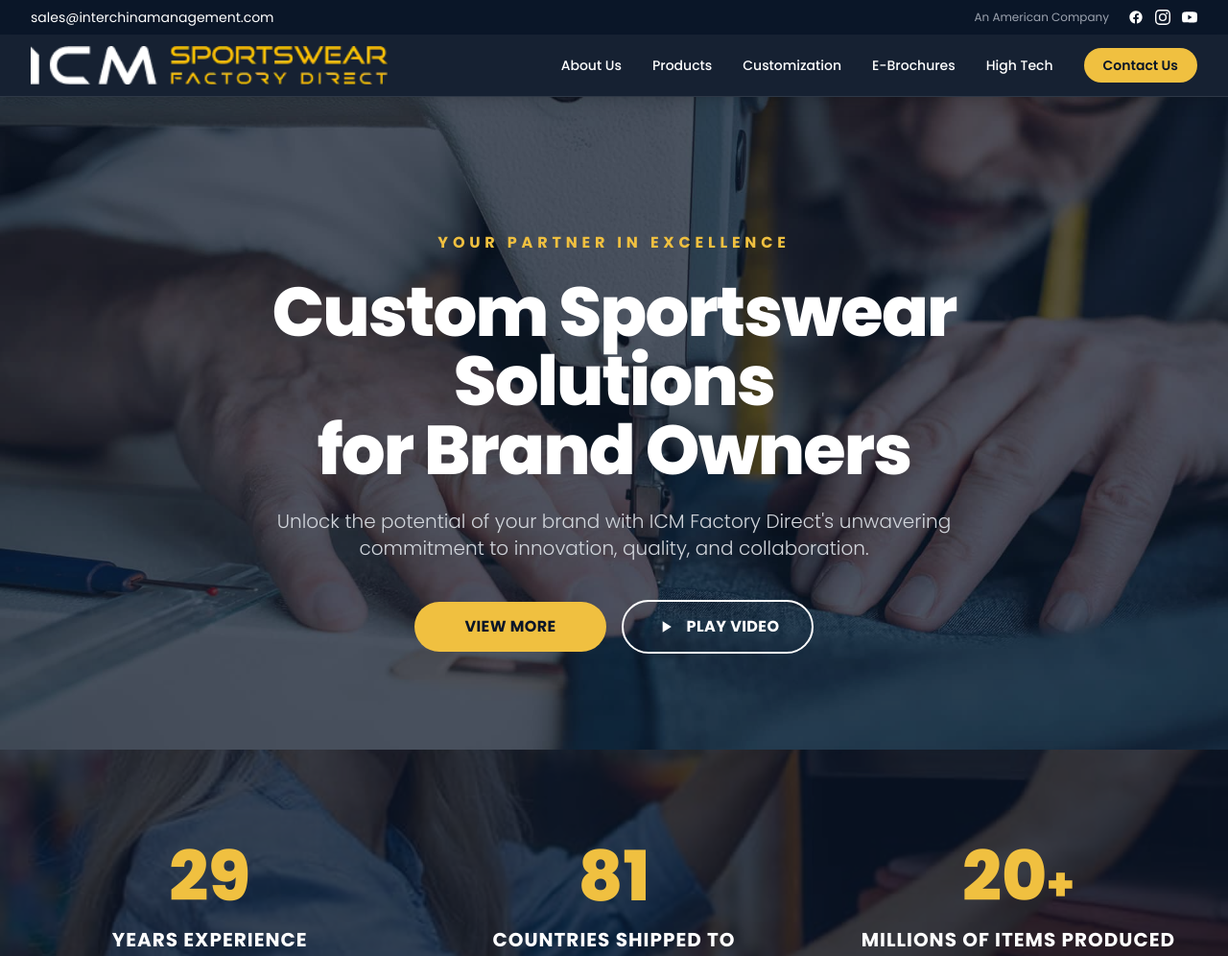
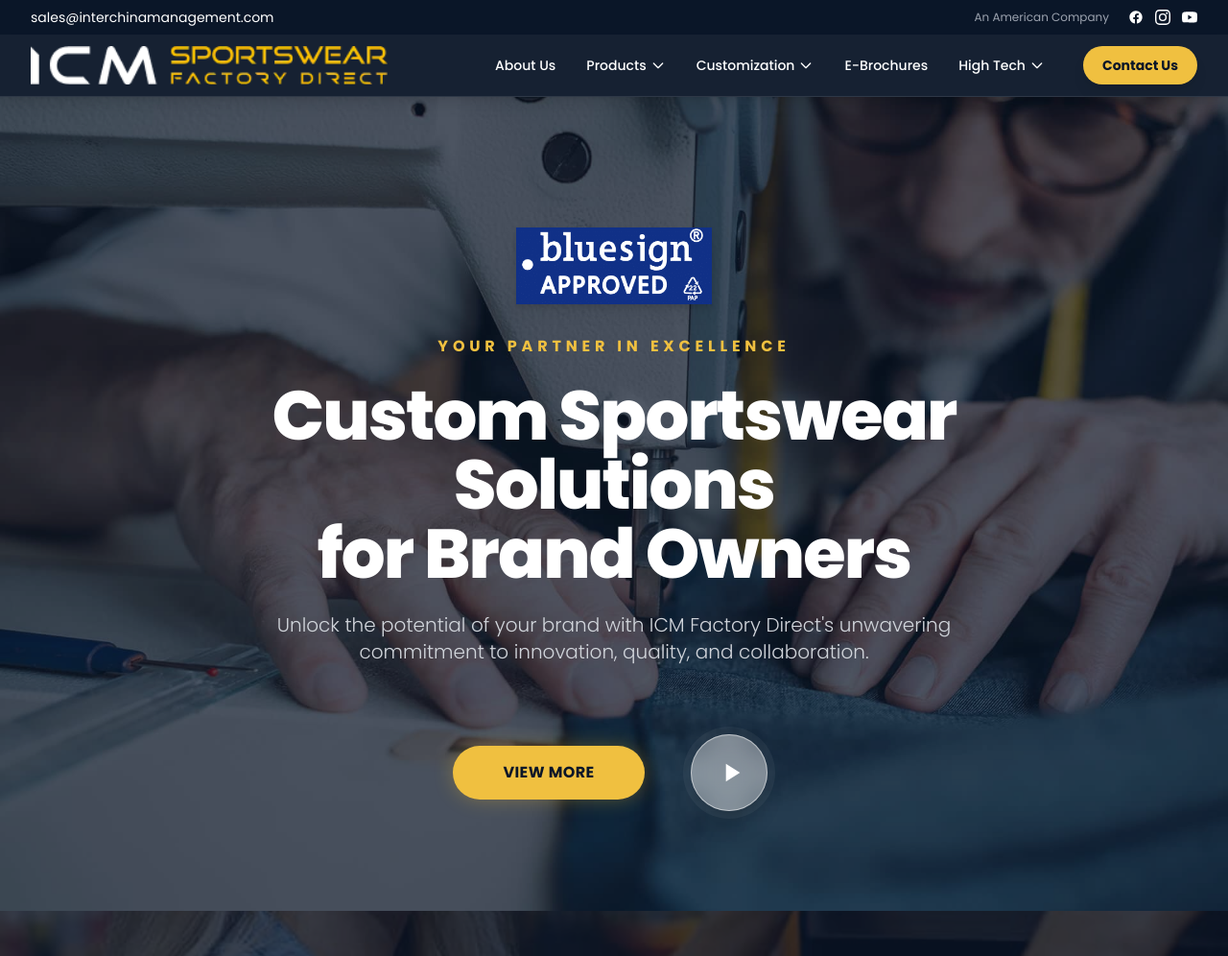
Before and after one commit to vesviet/icm, an Astro site: page / in a window 1280 px wide. Shown: the top 996 px of the page at 96% size. Built offline with nearby package versions, Linux system fonts and the light colour scheme; Astro itself is replaced by a stand-in of ours.

Commit message:
fix: QA fixes for dropdowns and hero section

```diff
--- a/src/components/Header.astro
+++ b/src/components/Header.astro
@@ -39,11 +39,57 @@
       <!-- Desktop Navigation -->
       <nav class="hidden lg:flex items-center gap-8 text-sm font-medium text-white">
         <a href="/#why-icm" class="hover:text-gold-400 transition-colors">About Us</a>
-        <a href="/headwear/" class="hover:text-gold-400 transition-colors">Products</a>
-        <a href="/fabrics/" class="hover:text-gold-400 transition-colors">Customization</a>
+
+        <div class="relative group py-5">
+          <button class="hover:text-gold-400 transition-colors flex items-center gap-1 focus:outline-none">
+            Products
+            <svg class="w-4 h-4 transition-transform group-hover:rotate-180" fill="none" stroke="currentColor" viewBox="0 0 24 24"><path stroke-linecap="round" stroke-linejoin="round" stroke-width="2" d="M19 9l-7 7-7-7"/></svg>
+          </button>
+          <div class="absolute top-full left-0 w-56 bg-white shadow-xl rounded-b-lg opacity-0 invisible group-hover:opacity-100 group-hover:visible transition-all duration-300 z-50 transform origin-top border-t-2 border-gold-400">
+            <div class="py-2">
+              <a href="/products/headwear" class="block px-4 py-2.5 text-sm text-gray-700 hover:bg-gray-50 hover:text-gold-500 transition-colors">Custom Headwear</a>
+              <a href="/products/mens-and-womens-wear" class="block px-4 py-2.5 text-sm text-gray-700 hover:bg-gray-50 hover:text-gold-500 transition-colors">Men's & Women's Wear</a>
+              <a href="/products/golf-resort" class="block px-4 py-2.5 text-sm text-gray-700 hover:bg-gray-50 hover:text-gold-500 transition-colors">Golf & Resort</a>
+              <a href="/products/cycling" class="block px-4 py-2.5 text-sm text-gray-700 hover:bg-gray-50 hover:text-gold-500 transition-colors">Cycling</a>
+              <a href="/products/triathlon" class="block px-4 py-2.5 text-sm text-gray-700 hover:bg-gray-50 hover:text-gold-500 transition-colors">Triathlon</a>
+              <a href="/products" class="block px-4 py-2.5 text-sm text-gold-500 hover:bg-gray-50 font-bold border-t border-gray-100 mt-1">View All Products</a>
+            </div>
+          </div>
+        </div>
+
+        <div class="relative group py-5">
+          <button class="hover:text-gold-400 transition-colors flex items-center gap-1 focus:outline-none">
+            Customization
+            <svg class="w-4 h-4 transition-transform group-hover:rotate-180" fill="none" stroke="currentColor" viewBox="0 0 24 24"><path stroke-linecap="round" stroke-linejoin="round" stroke-width="2" d="M19 9l-7 7-7-7"/></svg>
+          </button>
+          <div class="absolute top-full left-0 w-48 bg-white shadow-xl rounded-b-lg opacity-0 invisible group-hover:opacity-100 group-hover:visible transition-all duration-300 z-50 transform origin-top border-t-2 border-gold-400">
+            <div class="py-2">
+              <a href="/fabrics" class="block px-4 py-2.5 text-sm text-gray-700 hover:bg-gray-50 hover:text-gold-500 transition-colors">Premium Fabrics</a>
+              <a href="/sublimation" class="block px-4 py-2.5 text-sm text-gray-700 hover:bg-gray-50 hover:text-gold-500 transition-colors">Sublimation Printing</a>
+              <a href="/laser-punching" class="block px-4 py-2.5 text-sm text-gray-700 hover:bg-gray-50 hover:text-gold-500 transition-colors">Laser Punching</a>
+              <a href="/reflective" class="block px-4 py-2.5 text-sm text-gray-700 hover:bg-gray-50 hover:text-gold-500 transition-colors">Reflective Details</a>
+              <a href="/hologram-stickers" class="block px-4 py-2.5 text-sm text-gray-700 hover:bg-gray-50 hover:text-gold-500 transition-colors">Hologram Stickers</a>
+              <a href="/hang-tags" class="block px-4 py-2.5 text-sm text-gray-700 hover:bg-gray-50 hover:text-gold-500 transition-colors">Hang Tags</a>
+            </div>
+          </div>
+        </div>
+
         <a href="/documents/ICM-eBrochure-2025.pdf" target="_blank" class="hover:text-gold-400 transition-colors">E-Brochures</a>
-        <a href="/3d-configurator/" class="hover:text-gold-400 transition-colors">High Tech</a>
-        <a href="/contact-us/" class="bg-gold-400 text-navy-900 px-5 py-2 rounded-full font-semibold hover:bg-gold-500 transition-colors">Contact Us</a>
+
+        <div class="relative group py-5">
+          <button class="hover:text-gold-400 transition-colors flex items-center gap-1 focus:outline-none">
+            High Tech
+            <svg class="w-4 h-4 transition-transform group-hover:rotate-180" fill="none" stroke="currentColor" viewBox="0 0 24 24"><path stroke-linecap="round" stroke-linejoin="round" stroke-width="2" d="M19 9l-7 7-7-7"/></svg>
+          </button>
+          <div class="absolute top-full right-0 w-48 bg-white shadow-xl rounded-b-lg opacity-0 invisible group-hover:opacity-100 group-hover:visible transition-all duration-300 z-50 transform origin-top border-t-2 border-gold-400">
+            <div class="py-2">
+              <a href="/3d-configurator" class="block px-4 py-2.5 text-sm text-gray-700 hover:bg-gray-50 hover:text-gold-500 transition-colors">3D Configurator</a>
+              <a href="/sizing-charts" class="block px-4 py-2.5 text-sm text-gray-700 hover:bg-gray-50 hover:text-gold-500 transition-colors">Sizing Charts</a>
+            </div>
+          </div>
+        </div>
+
+        <a href="/contact-us/" class="bg-gold-400 text-navy-900 px-5 py-2.5 rounded-full font-bold hover:bg-gold-500 hover:scale-105 transition-all shadow-lg ml-2">Contact Us</a>
       </nav>
 
       <!-- Mobile Menu Button -->
--- a/src/components/home/Hero.astro
+++ b/src/components/home/Hero.astro
@@ -8,21 +8,29 @@
   </div>
 
   <div class="relative z-10 max-w-5xl mx-auto px-4 py-24 mt-10">
+    <div class="flex justify-center mb-8">
+      <img src="/images/hero/Ticker-Bluesign.png" alt="Bluesign System Partner" class="h-16 md:h-20 object-contain drop-shadow-lg" />
+    </div>
     <p class="text-gold-400 uppercase tracking-[0.3em] text-sm md:text-base font-bold mb-6">Your Partner in Excellence</p>
     <h1 class="text-4xl md:text-6xl lg:text-7xl font-extrabold text-white tracking-tight mb-6 leading-[1.1]">
       Custom Sportswear Solutions<br class="hidden md:block" /> for Brand Owners
     </h1>
-    <p class="text-lg md:text-xl text-gray-300 max-w-3xl mx-auto mb-10 leading-relaxed font-light">
+    <p class="text-lg md:text-xl text-gray-300 max-w-3xl mx-auto mb-16 leading-relaxed font-light">
       Unlock the potential of your brand with ICM Factory Direct's unwavering commitment to innovation, quality, and collaboration.
     </p>
-    <div class="flex flex-col sm:flex-row justify-center items-center gap-4">
-      <a href="/documents/ICM-eBrochure-2025.pdf" target="_blank" class="bg-gold-400 text-navy-900 hover:bg-gold-500 px-8 py-3.5 rounded-full font-bold text-sm md:text-base transition-all uppercase tracking-wide min-w-[200px]">
+
+    <div class="flex flex-col sm:flex-row justify-center items-center gap-10">
+      <a href="/documents/ICM-eBrochure-2025.pdf" target="_blank" class="bg-gold-400 text-navy-900 hover:bg-gold-500 px-10 py-4 rounded-full font-bold text-sm md:text-base transition-all uppercase tracking-wide min-w-[200px] shadow-[0_0_20px_rgba(251,191,36,0.3)] hover:shadow-[0_0_30px_rgba(251,191,36,0.6)]">
         VIEW MORE
       </a>
-      <button id="hero-play-video" class="group flex items-center justify-center gap-3 bg-transparent border-2 border-white hover:bg-white hover:text-navy-900 text-white px-8 py-3.5 rounded-full font-bold text-sm md:text-base transition-all uppercase tracking-wide min-w-[200px]">
-        <svg class="w-5 h-5 fill-current" viewBox="0 0 24 24"><path d="M8 5v14l11-7z"/></svg>
-        PLAY VIDEO
-      </button>
+
+      <div class="relative flex items-center justify-center w-24 h-24">
+        <div class="absolute w-20 h-20 bg-white/30 rounded-full animate-ping"></div>
+        <div class="absolute w-24 h-24 bg-white/10 rounded-full animate-pulse"></div>
+        <button id="hero-play-video" aria-label="Play Video" class="absolute z-10 w-20 h-20 bg-white/20 backdrop-blur-md rounded-full flex items-center justify-center text-white hover:bg-white hover:text-navy-900 transition-all border border-white/50 shadow-xl group focus:outline-none">
+          <svg class="w-8 h-8 ml-1 transform group-hover:scale-110 transition-transform" fill="currentColor" viewBox="0 0 24 24"><path d="M8 5v14l11-7z"/></svg>
+        </button>
+      </div>
     </div>
   </div>
 </section>
```
